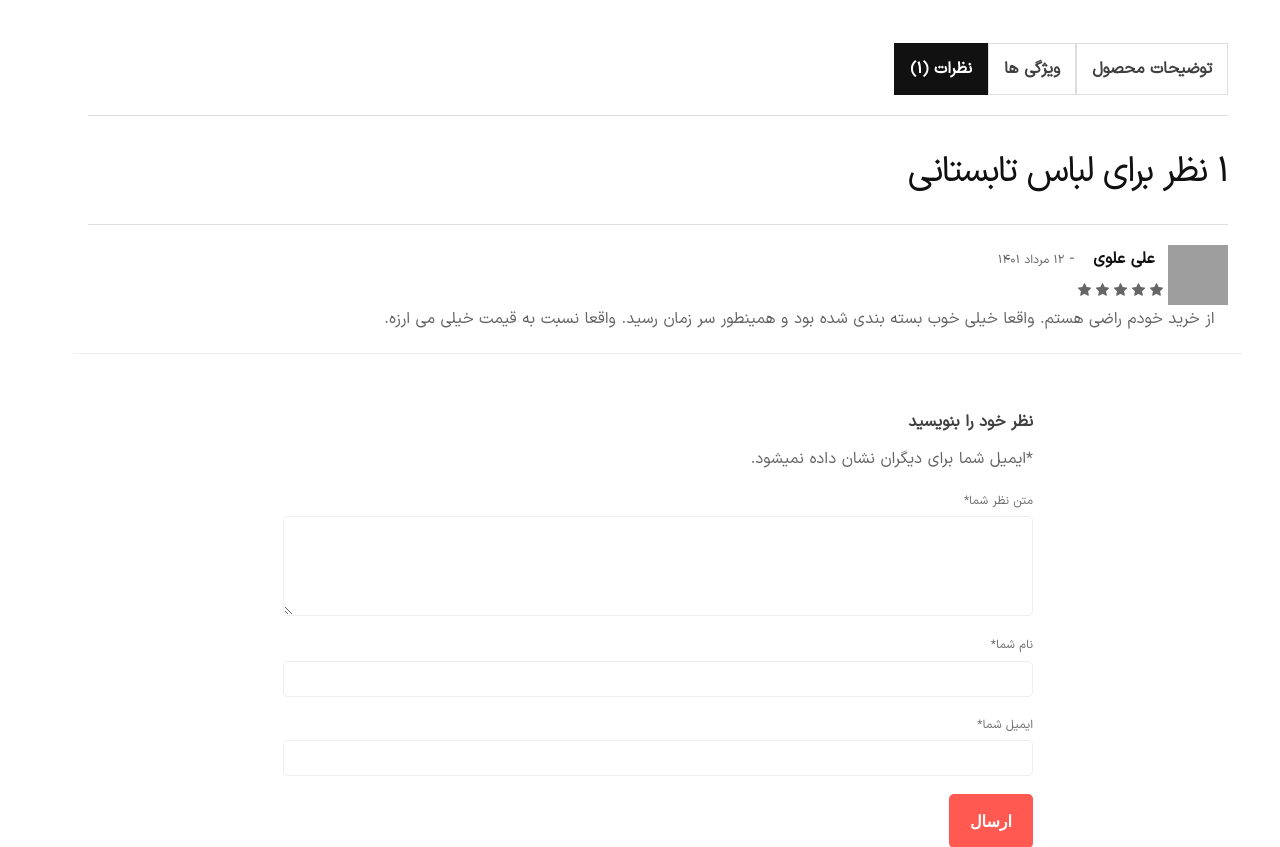
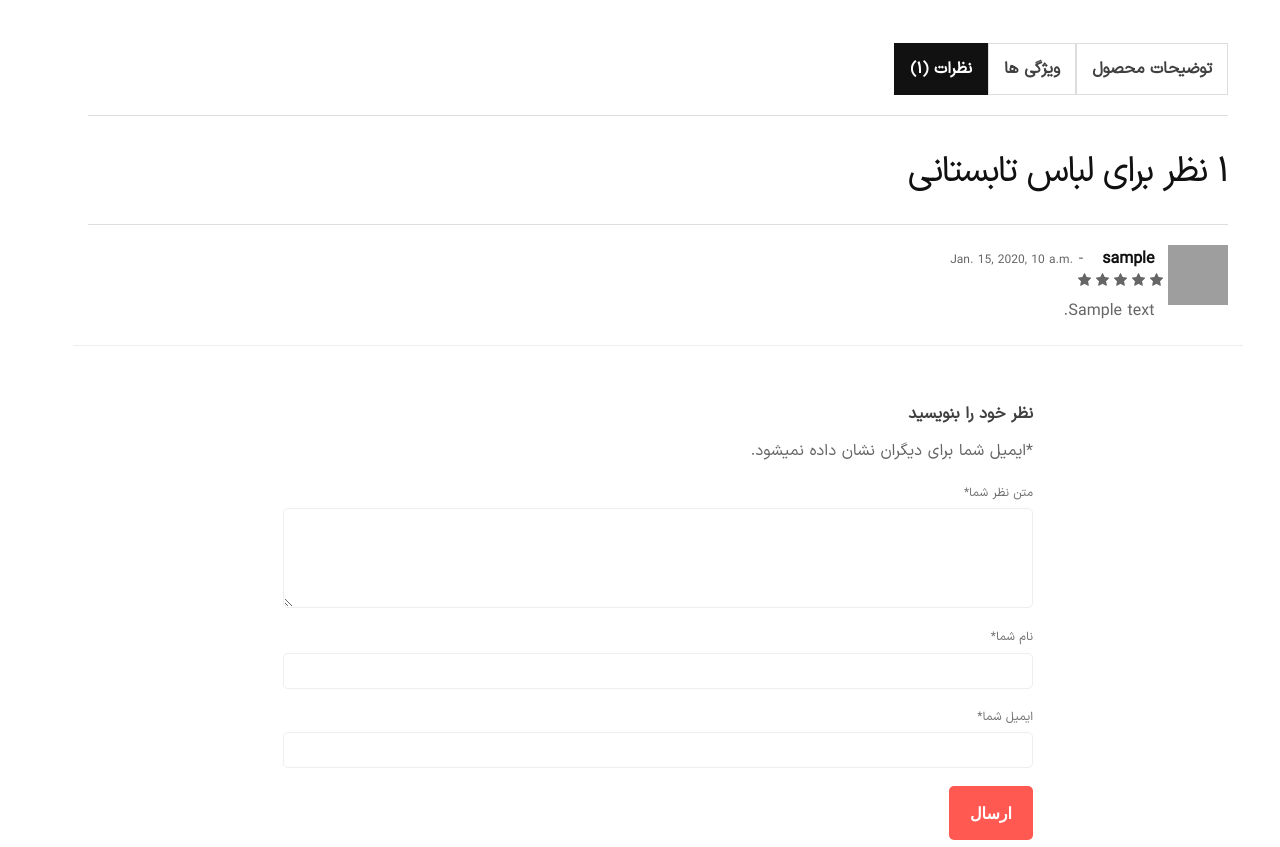
Before and after one commit to ehsan84rz/OnlineShop, a Django app: page /products/1/ in a window 1280 px wide, after a click on "نظرات (۱)". Shown: the part 777-1624 px from the top of the page. Run offline with Django 4.2, Linux system fonts and the light colour scheme; tables that the repository leaves empty hold one stand-in row (values such as "Sample post"); parts of the project's set-up code (start-up, migrations or seed data) failed here and were passed over; some libraries are stand-ins or nearby versions; some web fonts are replaced; grey boxes are pictures that could not be loaded.

Commit message:
show comments

```diff
--- a/products/templates/products/product_detail.html
+++ b/products/templates/products/product_detail.html
@@ -118,7 +118,8 @@
                                     <div class="product-reviews">
                                         <h3 class="review__title">۱ نظر برای لباس تابستانی</h3>
                                         <ul class="review__list">
-                                            <li class="review__item">
+                                            {% for comment in product.comments.all %}
+                                                <li class="review__item">
                                                 <div class="review__container">
                                                     <div class="review__text">
                                                         <div class="d-flex flex-sm-row flex-row">
@@ -126,25 +127,21 @@
                                                                  alt="Review Avatar" class="review__avatar">
                                                             <div>
                                                                 <div class="review__meta">
-                                                                    <strong class="review__author px-4">علی
-                                                                        علوی</strong>
+                                                                    <span class="review__published-date">{{ comment.datetime_created }}</span>
                                                                     <span class="review__dash">-</span>
-                                                                    <span class="review__published-date">۱۲ مرداد ۱۴۰۱</span>
+                                                                    <strong class="review__author px-4">{{ comment.author.username }}</strong>
+                                                                    <span class="product-rating m-0 star-rating star-five">
+                                                                        <span>Rated <strong
+                                                                                class="rating">{{ comment.stars }}</strong> out of 5</span>
+                                                                    </span>
                                                                 </div>
-                                                                <div class="product-rating">
-                                                                    <div class="m-0 star-rating star-five">
-                                                                        <span>Rated <strong class="rating">5.00</strong> out of 5</span>
-                                                                    </div>
-                                                                </div>
+                                                                <p class="review__description text-right px-4">{{ comment.text }}</p>
                                                             </div>
                                                         </div>
-                                                        <p class="review__description text-right px-4">
-                                                            از خرید خودم راضی هستم. واقعا خیلی خوب بسته بندی شده بود و
-                                                            همینطور سر زمان رسید. واقعا نسبت به قیمت خیلی می ارزه.
-                                                        </p>
                                                     </div>
                                                 </div>
                                             </li>
+                                            {% endfor %}
                                         </ul>
                                         <div class="review-form-wrapper">
                                             <div class="row">
```
